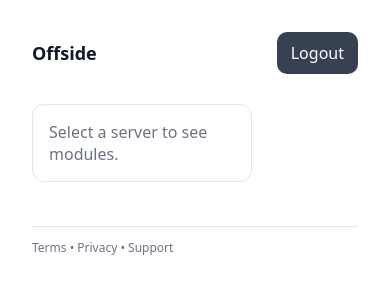
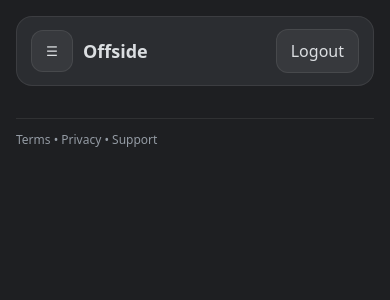
Before and after one commit to raven-dev-ops/EA_Sports_FC_26_Discord_Bot, a Python web app: template offside_bot/templates/pages/index_app.html in a window 390 px wide. Shown: the top 300 px of the page. Run offline with Jinja, Linux system fonts and the light colour scheme; the template is opened without the code that fills it, so the values that code supplies are empty.

Commit message:
WEB-003: responsive layout + dark theme
Fixes #145

```diff
--- a/offside_bot/static/app.css
+++ b/offside_bot/static/app.css
@@ -1,11 +1,36 @@
+* {
+  box-sizing: border-box;
+}
+
+:root {
+  --bg: #1e1f22;
+  --surface: #2b2d31;
+  --surface-2: #313338;
+  --border: rgba(255, 255, 255, 0.08);
+  --text: #dbdee1;
+  --muted: #949ba4;
+  --link: #00a8fc;
+  --brand: #5865f2;
+  --danger: #ed4245;
+  --warning: #f0b232;
+  --success: #3ba55c;
+}
+
+html,
 body {
+  height: 100%;
+}
+
+body {
+  margin: 0;
+  padding: 24px;
   font-family: ui-sans-serif, system-ui, -apple-system, Segoe UI, Roboto, Arial;
-  padding: 24px;
-  color: #111;
+  background: var(--bg);
+  color: var(--text);
 }
 
 a {
-  color: #2563eb;
+  color: var(--link);
   text-decoration: none;
 }
 
@@ -14,14 +39,15 @@ a:hover {
 }
 
 .card {
-  border: 1px solid #e5e7eb;
-  border-radius: 12px;
+  background: var(--surface);
+  border: 1px solid var(--border);
+  border-radius: 14px;
   padding: 16px;
   margin: 12px 0;
 }
 
 .muted {
-  color: #6b7280;
+  color: var(--muted);
 }
 
 .badge {
@@ -112,46 +147,79 @@ code {
 }
 
 .row > .card {
-  flex: 1 1 360px;
+  flex: 1 1 320px;
 }
 
 .btn {
   display: inline-block;
-  background: #111827;
-  color: white;
+  background: var(--surface-2);
+  border: 1px solid var(--border);
+  color: var(--text);
   padding: 10px 14px;
-  border-radius: 10px;
+  border-radius: 12px;
 }
 
 .btn:hover {
   text-decoration: none;
-  opacity: 0.9;
+  filter: brightness(1.05);
 }
 
 .btn.secondary {
-  background: #374151;
+  background: rgba(255, 255, 255, 0.06);
 }
 
 .btn.blue {
-  background: #2563eb;
+  background: var(--brand);
+  border-color: rgba(0, 0, 0, 0);
+  color: white;
 }
 
 .btn.red {
-  background: #b91c1c;
+  background: var(--danger);
+  border-color: rgba(0, 0, 0, 0);
+  color: white;
+}
+
+.icon-btn {
+  display: none;
+  align-items: center;
+  justify-content: center;
+  width: 42px;
+  height: 42px;
+  border-radius: 12px;
+  background: rgba(255, 255, 255, 0.06);
+  border: 1px solid var(--border);
+  color: var(--text);
+  cursor: pointer;
+}
+
+.icon-btn:hover {
+  filter: brightness(1.05);
 }
 
 .topbar {
   display: flex;
   justify-content: space-between;
   align-items: center;
+  flex-wrap: wrap;
   gap: 12px;
   margin-bottom: 18px;
+  padding: 12px 14px;
+  border-radius: 16px;
+  border: 1px solid var(--border);
+  background: var(--surface);
 }
 
 .topbar .brand {
   font-weight: 800;
   font-size: 18px;
-  color: #111827;
+  color: var(--text);
+}
+
+.content {
+  width: 100%;
+  max-width: 980px;
+  margin: 0 auto;
 }
 
 .layout {
@@ -160,9 +228,16 @@ code {
   align-items: flex-start;
 }
 
+.layout .content {
+  max-width: none;
+  margin: 0;
+  flex: 1 1 auto;
+  min-width: 320px;
+}
+
 .sidebar {
-  width: 220px;
-  flex: 0 0 220px;
+  width: 240px;
+  flex: 0 0 240px;
 }
 
 .sidebar .card {
@@ -173,44 +248,95 @@ code {
 .navlink {
   display: block;
   padding: 10px 12px;
-  border-radius: 10px;
-  color: #111827;
+  border-radius: 12px;
+  color: var(--text);
 }
 
 .navlink:hover {
   text-decoration: none;
-  background: #f3f4f6;
+  background: rgba(255, 255, 255, 0.06);
 }
 
 .navlink.active {
-  background: #111827;
-  color: white;
+  background: rgba(88, 101, 242, 0.22);
+  border: 1px solid rgba(88, 101, 242, 0.35);
 }
 
 .navlink.active:hover {
-  background: #111827;
-}
-
-.content {
-  flex: 1 1 auto;
-  min-width: 320px;
+  background: rgba(88, 101, 242, 0.22);
 }
 
 select {
   padding: 10px 12px;
-  border-radius: 10px;
-  border: 1px solid #e5e7eb;
-  background: white;
+  border-radius: 12px;
+  border: 1px solid var(--border);
+  background: var(--surface-2);
+  color: var(--text);
 }
 
 .footer {
   margin-top: 32px;
   padding-top: 12px;
-  border-top: 1px solid #e5e7eb;
+  border-top: 1px solid var(--border);
   font-size: 12px;
-  color: #6b7280;
+  color: var(--muted);
 }
 
 .footer a {
-  color: #6b7280;
+  color: var(--muted);
 }
+
+.sidebar-backdrop {
+  display: none;
+}
+
+@media (max-width: 900px) {
+  body {
+    padding: 16px;
+  }
+
+  .icon-btn {
+    display: inline-flex;
+  }
+
+  .layout {
+    display: block;
+  }
+
+  .layout .content {
+    min-width: 0;
+  }
+
+  .sidebar {
+    position: fixed;
+    inset: 0 auto 0 0;
+    width: 280px;
+    max-width: 90vw;
+    transform: translateX(-110%);
+    transition: transform 160ms ease;
+    z-index: 1000;
+    padding: 16px;
+    background: var(--bg);
+  }
+
+  .sidebar .card {
+    position: static;
+    margin: 0;
+  }
+
+  body.sidebar-open .sidebar {
+    transform: translateX(0);
+  }
+
+  body.sidebar-open {
+    overflow: hidden;
+  }
+
+  body.sidebar-open .sidebar-backdrop {
+    display: block;
+    position: fixed;
+    inset: 0;
+    background: rgba(0, 0, 0, 0.55);
+    z-index: 999;
+  }
+}
--- /dev/null
+++ b/offside_bot/static/app.js
@@ -0,0 +1,54 @@
+(() => {
+  const body = document.body;
+  if (!body) {
+    return;
+  }
+
+  const CLASS_OPEN = "sidebar-open";
+  const toggleSelector = "[data-sidebar-toggle]";
+  const buttonSelector = "button[data-sidebar-toggle]";
+  const mobileQuery = "(max-width: 900px)";
+
+  const isMobile = () => window.matchMedia && window.matchMedia(mobileQuery).matches;
+
+  const setOpen = (open) => {
+    body.classList.toggle(CLASS_OPEN, open);
+    const btn = document.querySelector(buttonSelector);
+    if (btn) {
+      btn.setAttribute("aria-expanded", open ? "true" : "false");
+    }
+  };
+
+  const toggle = () => setOpen(!body.classList.contains(CLASS_OPEN));
+
+  document.addEventListener("click", (event) => {
+    const target = event.target.closest(toggleSelector);
+    if (!target) {
+      return;
+    }
+    event.preventDefault();
+    toggle();
+  });
+
+  document.addEventListener("click", (event) => {
+    const nav = event.target.closest(".navlink");
+    if (!nav) {
+      return;
+    }
+    if (isMobile()) {
+      setOpen(false);
+    }
+  });
+
+  document.addEventListener("keydown", (event) => {
+    if (event.key === "Escape") {
+      setOpen(false);
+    }
+  });
+
+  window.addEventListener("resize", () => {
+    if (!isMobile()) {
+      setOpen(false);
+    }
+  });
+})();
--- a/offside_bot/templates/base.html
+++ b/offside_bot/templates/base.html
@@ -5,6 +5,7 @@
     <meta name="viewport" content="width=device-width, initial-scale=1" />
     <title>{{ title }}</title>
     <link rel="stylesheet" href="{{ static_url('app.css') }}" />
+    <script src="{{ static_url('app.js') }}" defer></script>
   </head>
   <body>
     {% block body %}{{ body|default("")|safe }}{% endblock %}
--- a/offside_bot/templates/layouts/app.html
+++ b/offside_bot/templates/layouts/app.html
@@ -3,7 +3,19 @@
 
 {% block body %}
   <div class="topbar">
-    <div><a class="brand" href="/">{{ brand|default("Offside") }}</a></div>
+    <div style="display:flex; gap:10px; align-items:center;">
+      <button
+        class="icon-btn"
+        type="button"
+        data-sidebar-toggle
+        aria-label="Toggle menu"
+        aria-controls="app-sidebar"
+        aria-expanded="false"
+      >
+        &#9776;
+      </button>
+      <a class="brand" href="/">{{ brand|default("Offside") }}</a>
+    </div>
     <div style="display:flex; gap:10px; align-items:center;">
       {% if guild_selector %}
         <select aria-label="Select server" onchange="window.location=this.value">
@@ -29,7 +41,8 @@
   </div>
 
   <div class="layout">
-    <aside class="sidebar">
+    <div class="sidebar-backdrop" data-sidebar-toggle aria-hidden="true"></div>
+    <aside class="sidebar" id="app-sidebar" aria-label="Navigation">
       <div class="card">
         {% if nav_items %}
           {% for item in nav_items %}
```
Also changed, not shown: other parts of offside_bot/static/app.css (+36 -27 lines), offside_bot/templates/partials/app_shell.html (+15 -2 lines), CHANGELOG.md, 1 other file.
